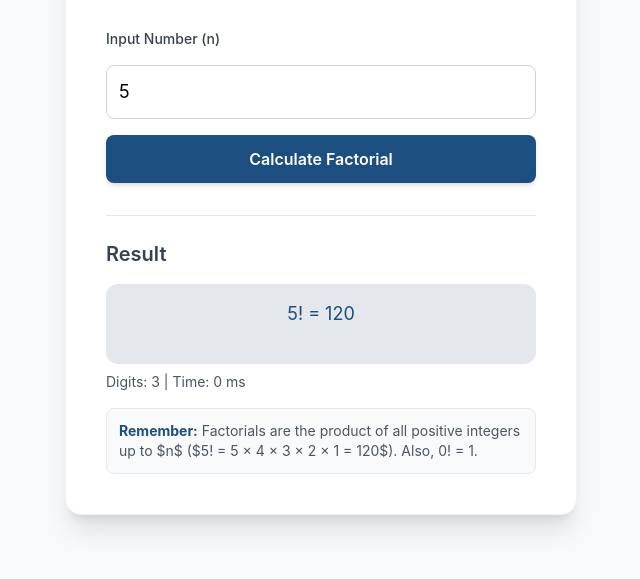
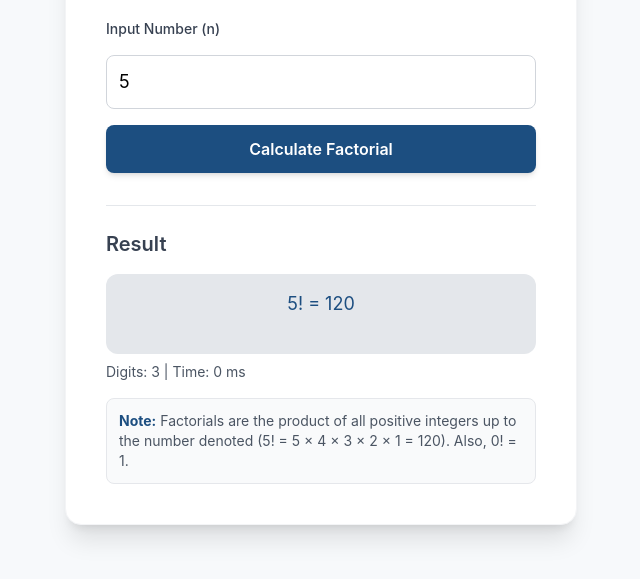
Before and after one commit to SuperBie/Factorial-caculator, a plain HTML site: page index.html in a window 1280 px wide. Both pictures are taken after typing "5" into the empty fields and a click on the button "Calculate Factorial". Shown: the part 199-778 px from the top of the page, without its empty margins (319-959 px from the left). Drawn offline with nearby package versions, Linux system fonts and the light colour scheme.

Commit message:
Update index.html

```diff
--- a/index.html
+++ b/index.html
@@ -63,7 +63,7 @@
       <div id="meta" class="mt-2 text-sm text-gray-600"></div>
 
       <div id="tipBox" class="mt-4 p-3 text-sm text-gray-600 bg-gray-50 rounded-lg border border-gray-200">
-        <span class="font-bold text-primary-blue">Remember:</span> Factorials are the product of all positive integers up to the number denoted (5! = 5 × 4 × 3 × 2 × 1 = 120). Also, 0! = 1.
+        <span class="font-bold text-primary-blue">Note:</span> Factorials are the product of all positive integers up to the number denoted (5! = 5 × 4 × 3 × 2 × 1 = 120). Also, 0! = 1.
       </div>
     </div>
   </div>
@@ -156,7 +156,7 @@
         tipBoxElement.innerHTML = `<span class="font-bold text-primary-blue">Preview:</span> ${head} … ${tail}`;
         } else {
         outputElement.textContent = `${num}! = ${str}`;
-        tipBoxElement.innerHTML = `<span class="font-bold text-primary-blue">Remember:</span> Factorials are the product of all positive integers up to $n$ ($5! = 5 × 4 × 3 × 2 × 1 = 120$). Also, 0! = 1.`;
+        tipBoxElement.innerHTML = `<span class="font-bold text-primary-blue">Note:</span> Factorials are the product of all positive integers up to the number denoted (5! = 5 × 4 × 3 × 2 × 1 = 120). Also, 0! = 1.`;
         }
 
         metaElement.textContent = `Digits: ${digits.toLocaleString()} | Time: ${(end - start).toFixed(0)} ms`;
```
